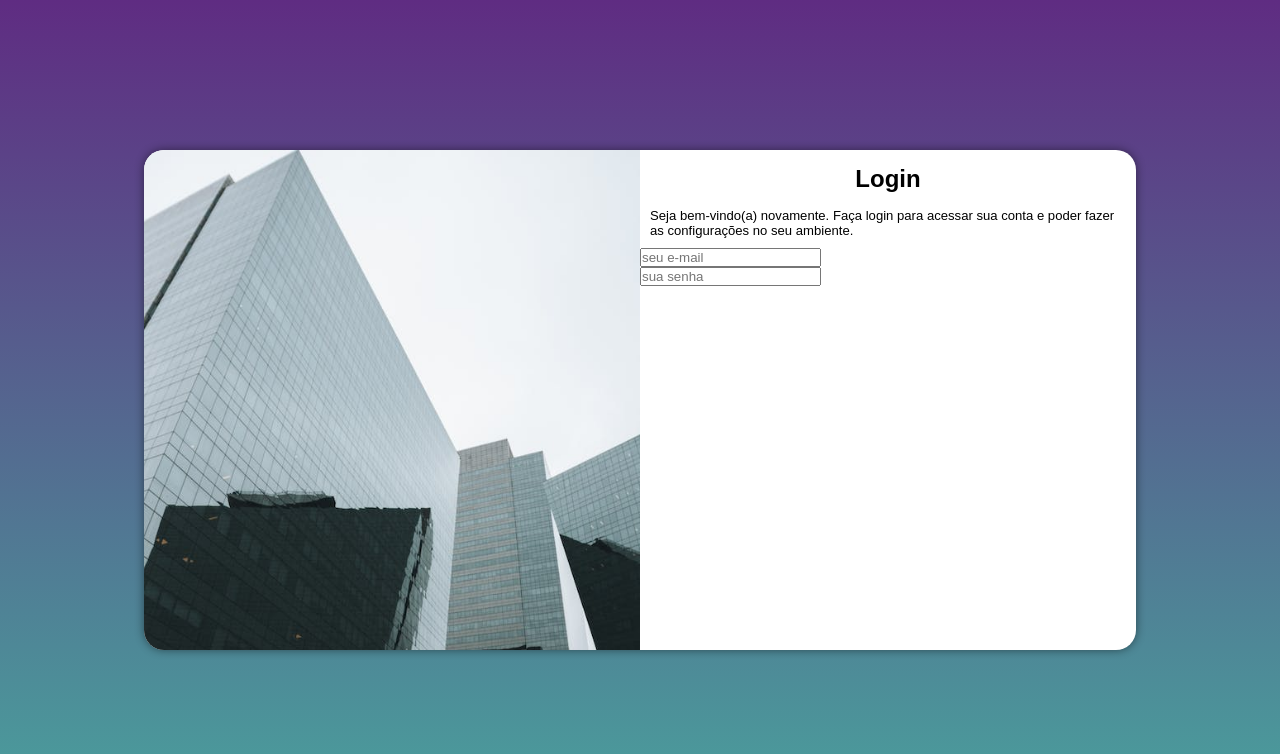
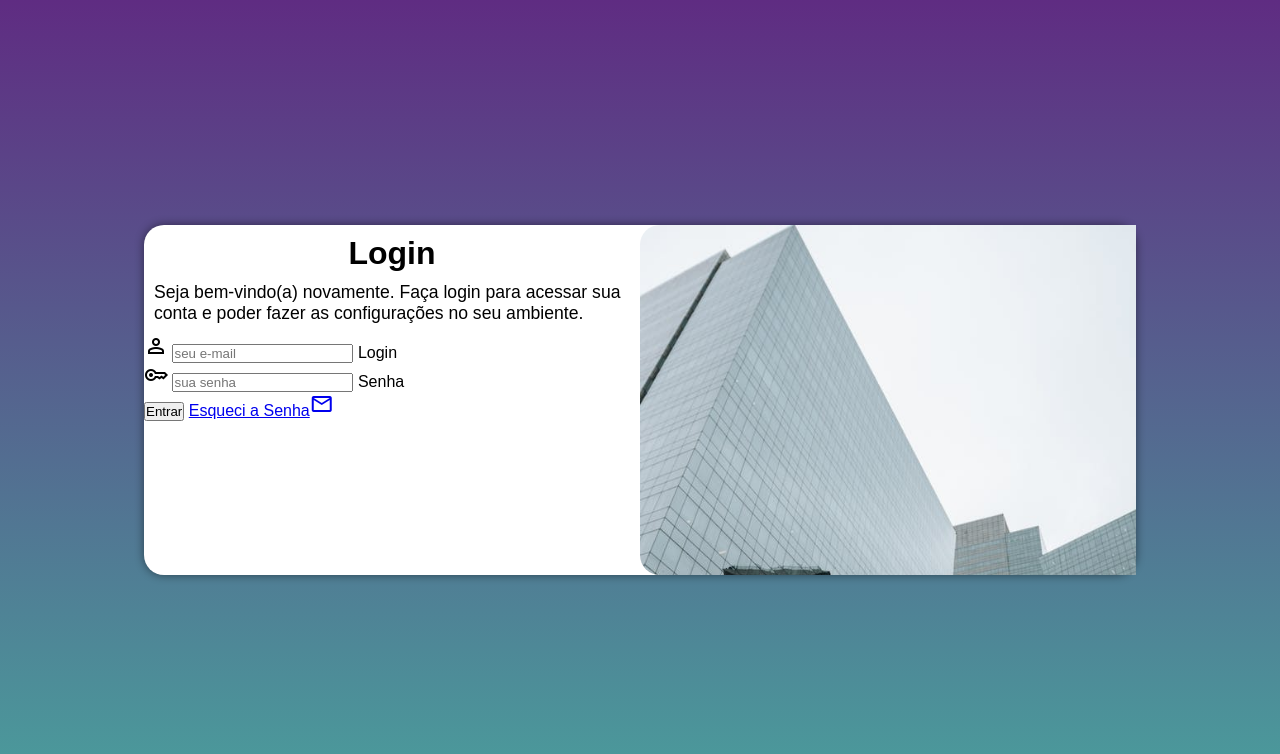
Before and after one commit to joaomarcosmr/projeto-login, a plain HTML site: page index.html in a window 1280 px wide. Drawn offline with nearby package versions, Linux system fonts and the light colour scheme.

Commit message:
formulario adicionado

```diff
--- a/estilo/mediaquery.css
+++ b/estilo/mediaquery.css
@@ -7,11 +7,12 @@
 
     section#login{
         width: 80vw;
+        height: 350px;
     }
     section#login > div#imagem-predio{
         float: left;
         width: 30%;
-        height: 500px;
+        height: 100%;
         border-top-right-radius: 0px;
         border-bottom-left-radius: 20px;
     }
@@ -28,17 +29,26 @@
     }
     section#login{
         width: 992px;
+        height: 350px;
     }
     section#login > div#imagem-predio{
-        float: left;
+        float: right;
         width: 50%;
-        height: 500px;
+        height: 100%;
         border-top-right-radius: 0px;
         border-bottom-left-radius: 20px;
     }
 
     section#login > div#formulario{
-        float: right;
+        float: left;
         width: 50%;
     }
+
+    div#formulario h1{
+        font-size: 2em;
+    }
+
+    div#formulario p{
+        font-size: 1.1em;
+    }
 }
--- a/estilo/style.css
+++ b/estilo/style.css
@@ -45,7 +45,7 @@ div#imagem-predio{
 
 div#formulario h1{
     text-align: center;
-    padding: 15px;
+    padding: 10px;
 }
 
 div#formulario p{
--- a/index.html
+++ b/index.html
@@ -4,6 +4,7 @@
     <meta charset="UTF-8">
     <meta http-equiv="X-UA-Compatible" content="IE=edge">
     <meta name="viewport" content="width=device-width, initial-scale=1.0">
+    <link rel="stylesheet" href="https://fonts.googleapis.com/css2?family=Material+Symbols+Outlined:opsz,wght,FILL,GRAD@20..48,100..700,0..1,-50..200" />
     <link rel="stylesheet" href="estilo/style.css" media="all">
     <link rel="stylesheet" href="estilo/mediaquery.css" media="screen">
     <title>Projeto Login</title>
@@ -21,15 +22,21 @@
                 <p>
                     Seja bem-vindo(a) novamente. Faça login para acessar sua conta e poder fazer as configurações no seu ambiente.
                 </p>
-                <form action="login.php" method="post">
+                <form action="login.php" method="post" autocomplete="on">
                     <div id="caixaemail">
-                        <input type="email" name="email" id="iemail" placeholder="seu e-mail">
+                        <span class="material-symbols-outlined">person</span>
+                        <input type="email" name="email" id="iemail" placeholder="seu e-mail" autocomplete="emai" required>
+                        <label for="iemail">Login</label>
                     </div>
                     <div id="caixasenha">
-                        <input type="password" name="senha" id="isenha" placeholder="sua senha">
+                        <span class="material-symbols-outlined">key</span>
+                        <input type="password" name="senha" id="isenha" placeholder="sua senha" autocapitalize="password" minlength="1" required>
+                        <label for="isenha">Senha</label>
                     </div>
-                </div>
+                    <input type="submit" value="Entrar">
+                    <a href="esqueciasenha.html">Esqueci a Senha<span class="material-symbols-outlined">mail</span></a>
                 </form>
+            </div>
         </section>
     </main>
 </body>
```
